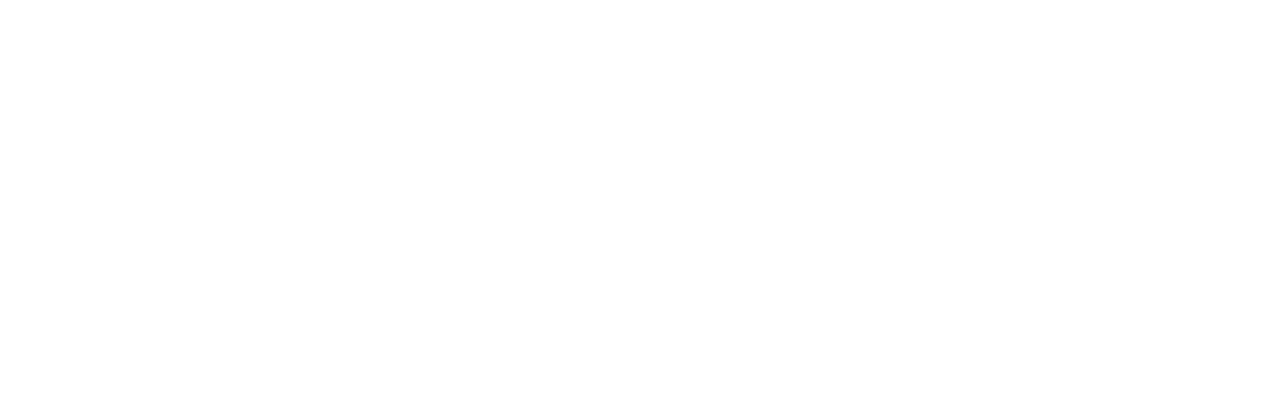
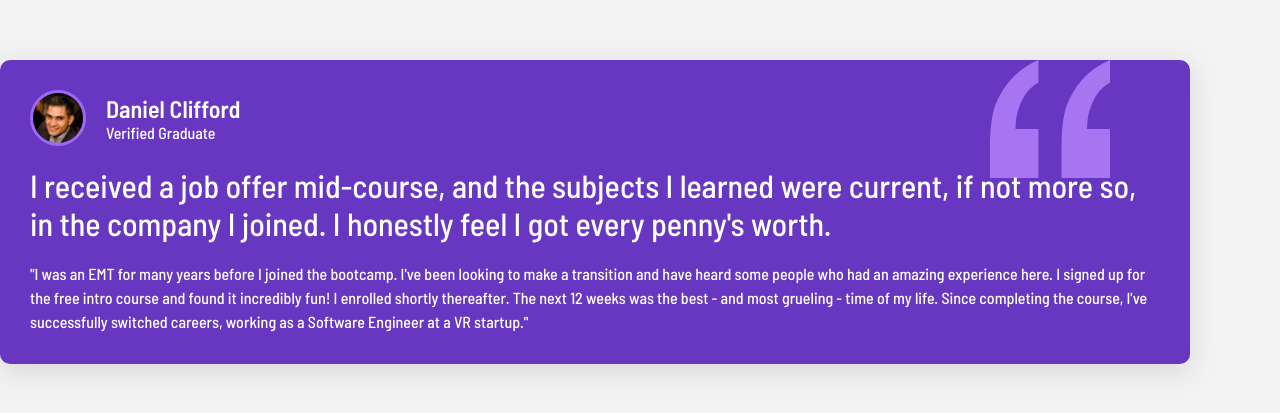
Before and after one commit to sparklaunch/Testimonials-Grid-Section, a Next.js app: page / in a window 1280 px wide. Shown: the part 173-586 px from the top of the page. Built offline with nearby package versions, Linux system fonts and the light colour scheme.

Commit message:
Complete Daniel

```diff
--- /dev/null
+++ b/app/Home.module.css
@@ -0,0 +1,7 @@
+.main {
+	display: grid;
+	grid-template-areas:
+		"daniel daniel jonathan kira"
+		"jeanette patrick patrick kira";
+	gap: 30px;
+}
--- /dev/null
+++ b/app/components/Daniel.module.css
@@ -0,0 +1,69 @@
+.background {
+	background-color: var(--color-accent);
+	position: relative;
+}
+
+.quotation {
+	position: absolute;
+	top: 0;
+	right: 80px;
+	width: 120px;
+	height: auto;
+}
+
+.name {
+	display: flex;
+	flex-direction: column;
+	color: white;
+}
+
+.photo {
+	border: 3px solid var(--color-border);
+	border-radius: 50%;
+}
+
+.header {
+	display: flex;
+	gap: 20px;
+	align-items: center;
+}
+
+.title {
+	font-size: 32px;
+	color: white;
+}
+
+.content {
+	line-height: 1.5;
+	color: white;
+}
+
+.content::before {
+	content: '"';
+}
+
+.content::after {
+	content: '"';
+}
+
+.body {
+	display: flex;
+	flex-direction: column;
+	gap: 20px;
+}
+
+.card {
+	display: flex;
+	flex-direction: column;
+	gap: 20px;
+	padding: 30px;
+	z-index: 1;
+	position: relative;
+}
+
+.backdrop {
+	background-color: var(--color-accent);
+	border-radius: 10px;
+	overflow: hidden;
+	box-shadow: rgba(100, 100, 111, 0.2) 0px 7px 29px 0px;
+}
--- /dev/null
+++ b/app/components/Daniel.tsx
@@ -0,0 +1,45 @@
+import Image from "next/image";
+import daniel from "../assets/images/daniel.jpg";
+import quotation from "../assets/images/quotation.svg";
+import styles from "./Daniel.module.css";
+
+export default function Daniel() {
+	return (
+		<section className={styles.backdrop}>
+			<div className={styles.background}>
+				<Image src={quotation} alt="" className={styles.quotation} />
+			</div>
+			<div className={styles.card}>
+				<div className={styles.header}>
+					<Image
+						src={daniel}
+						alt="Daniel Clifford"
+						className={styles.photo}
+					/>
+					<div className={styles.name}>
+						<h2>Daniel Clifford</h2>
+						<p>Verified Graduate</p>
+					</div>
+				</div>
+				<div className={styles.body}>
+					<p className={styles.title}>
+						I received a job offer mid-course, and the subjects I
+						learned were current, if not more so, in the company I
+						joined. I honestly feel I got every penny&apos;s worth.
+					</p>
+					<p className={styles.content}>
+						I was an EMT for many years before I joined the
+						bootcamp. I&apos;ve been looking to make a transition
+						and have heard some people who had an amazing experience
+						here. I signed up for the free intro course and found it
+						incredibly fun! I enrolled shortly thereafter. The next
+						12 weeks was the best - and most grueling - time of my
+						life. Since completing the course, I&apos;ve
+						successfully switched careers, working as a Software
+						Engineer at a VR startup.
+					</p>
+				</div>
+			</div>
+		</section>
+	);
+}
--- a/app/globals.css
+++ b/app/globals.css
@@ -3,6 +3,7 @@
 	--color-accent: rgb(104, 55, 193);
 	--color-gray: rgb(64, 75, 96);
 	--color-navy: rgb(24, 29, 40);
+	--color-border: rgb(157, 105, 240);
 }
 
 * {
@@ -10,3 +11,11 @@
 	padding: 0;
 	box-sizing: border-box;
 }
+
+body {
+	background-color: var(--color-background);
+	display: flex;
+	justify-content: center;
+	align-items: center;
+	height: 100vh;
+}
--- a/app/page.tsx
+++ b/app/page.tsx
@@ -1,3 +1,10 @@
+import styles from "./Home.module.css";
+import Daniel from "./components/Daniel";
+
 export default function Home() {
-	return <main></main>;
+	return (
+		<main className={styles.main}>
+			<Daniel />
+		</main>
+	);
 }
```
